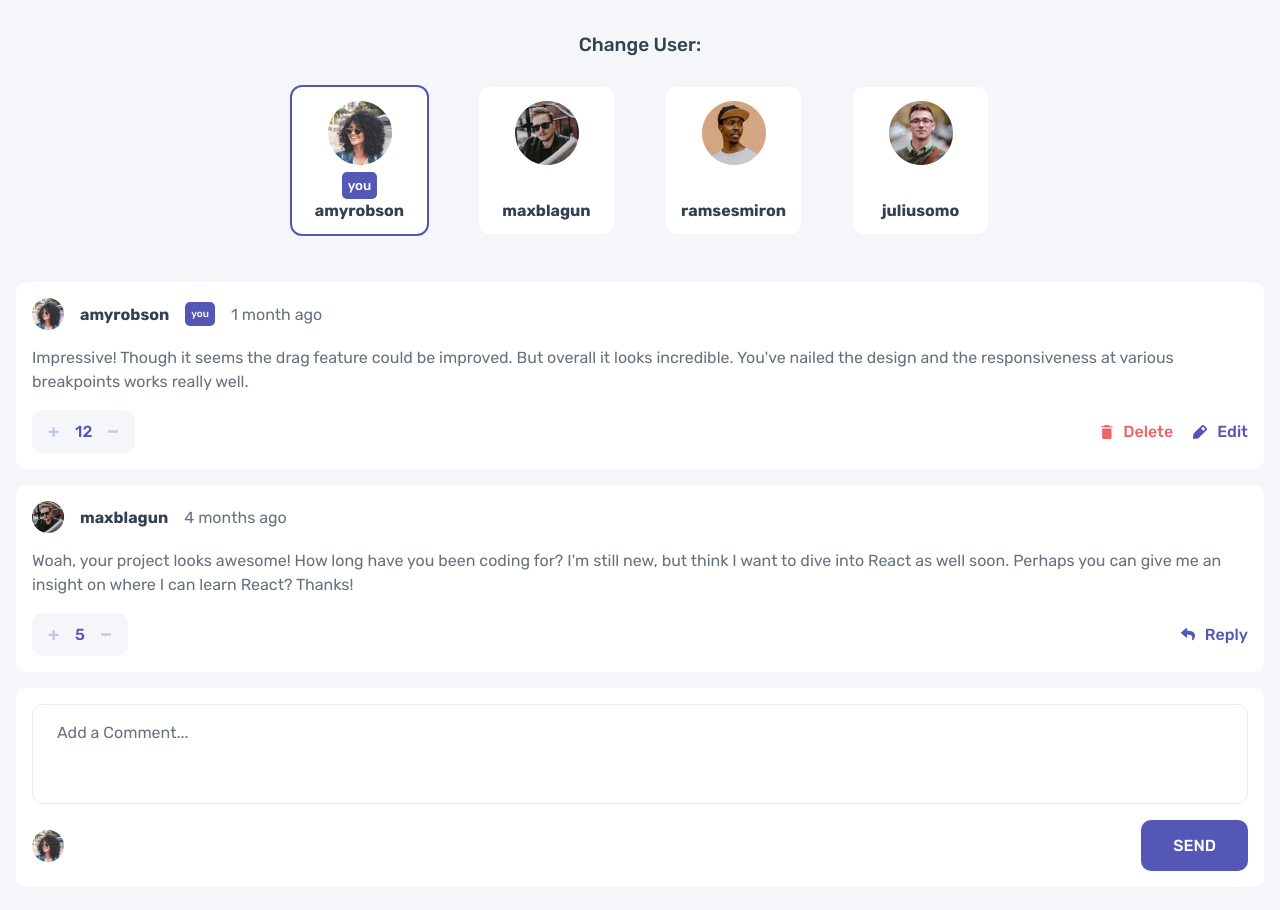
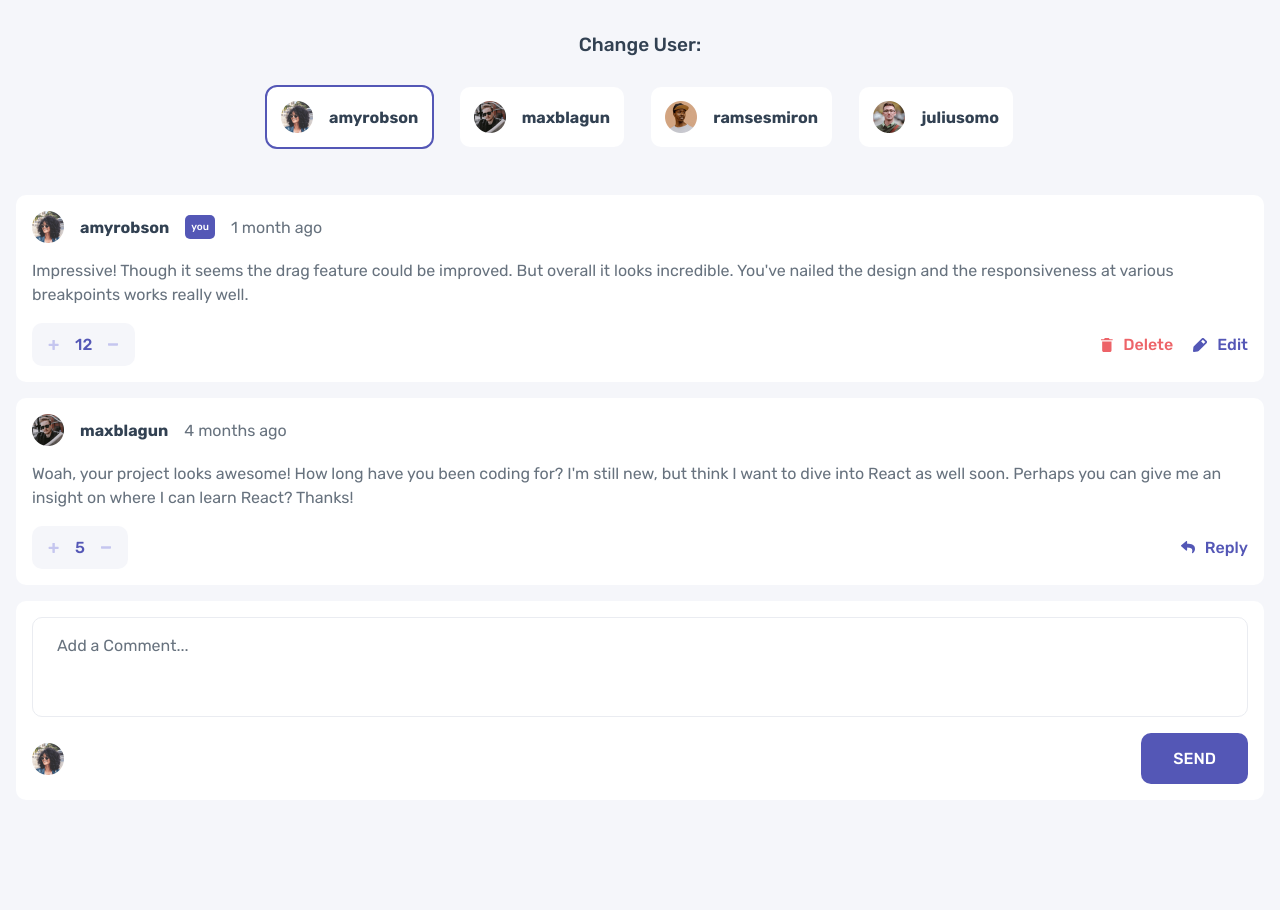
Before and after one commit to salomonalb/interactive-comment-section, a React (Vite) app: page / in a window 1280 px wide. Shown: the top 910 px of the page. After the commit the page ends 833 px from the top, so only its background shows below. Built offline with nearby package versions, Linux system fonts and the light colour scheme.

Commit message:
new header styles

```diff
--- a/src/components/CurrentUserProvider.tsx
+++ b/src/components/CurrentUserProvider.tsx
@@ -27,7 +27,6 @@ function CurrentUserProvider({ children }: CurrentUserProviderProps) {
             src={user.avatar}
             alt={`${user.username} avatar`}
           />
-          {user.username === currentUser.username ? <span className="header__tag">you</span> : null }
           <p className="header__username">{user.username}</p>
         </button>
       </li>
--- a/src/styles/_header.scss
+++ b/src/styles/_header.scss
@@ -6,7 +6,7 @@
     justify-content: center;
     align-items: center;
     margin-bottom: 3.2rem;
-    max-width: 70rem;
+    max-width: 75rem;
     margin-inline: auto;
 
     &__text {
@@ -22,7 +22,6 @@
         width: 100%;
         overflow-x: scroll;
         justify-content: space-between;
-        overflow-y: visible;
         padding-block: 1.6rem;
         padding-inline: .2rem;
     }
@@ -36,7 +35,7 @@
         border-radius: 1rem;
         min-width: 13.5rem;
         display: flex;
-        flex-direction: column;
+        justify-content: center;
         gap: 1.6rem;
         align-items: center;
         position: relative;
@@ -46,18 +45,7 @@
         }
     }
     &__avatar {
-        margin-bottom: 2rem;
-    }
-    &__tag {
-        font-style: normal;
-        color: $White;
-        background-color: $Moderate-blue;
-        padding: 0.6rem;
-        font-weight: $Font-medium;
-        border-radius: 0.5rem;
-        font-family: $font-fam;
-        position: absolute;
-        bottom: 3.5rem;
+        width: 3.2rem;
     }
     &__username {
         font-weight: $Font-heavy;
```
